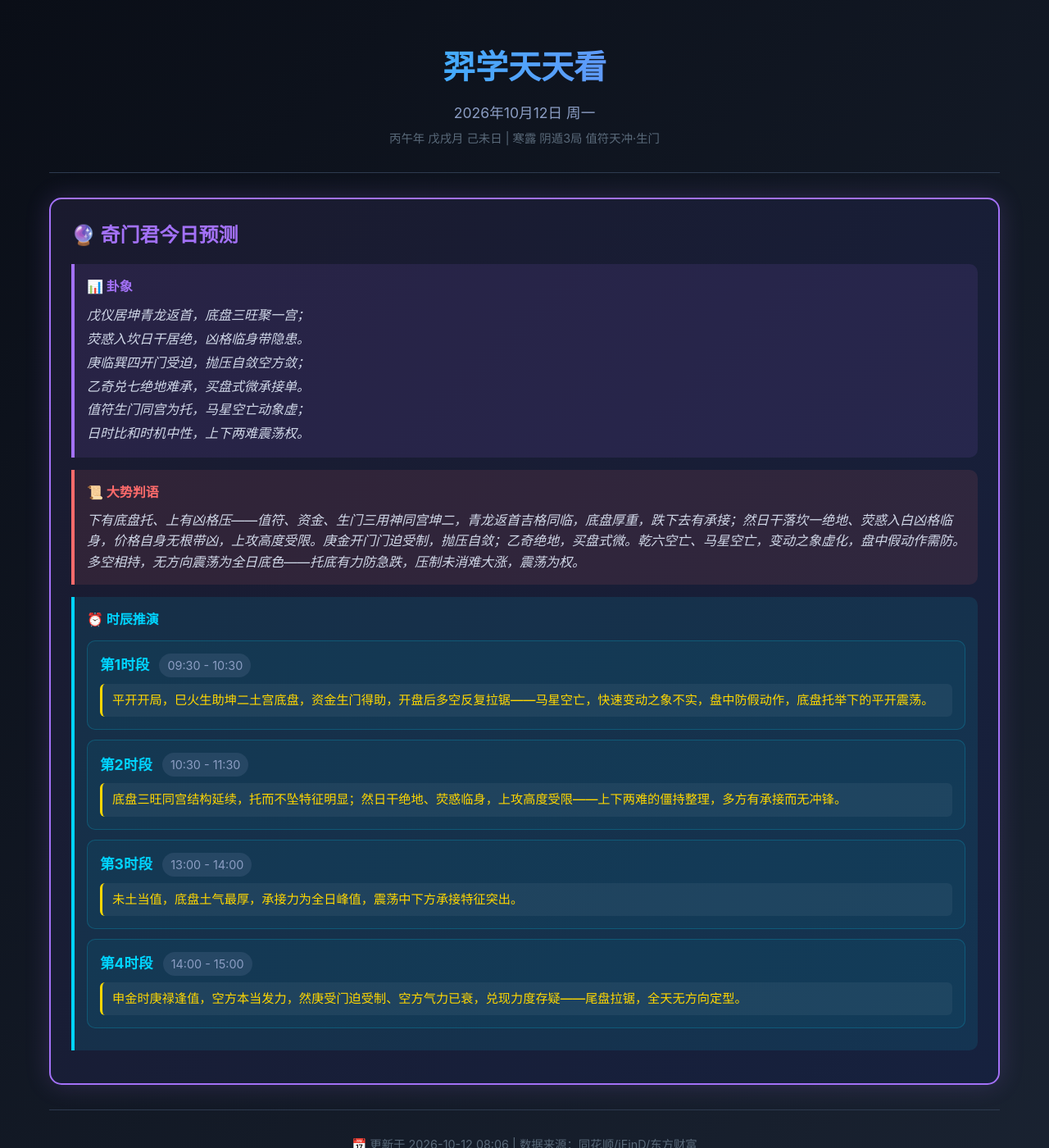
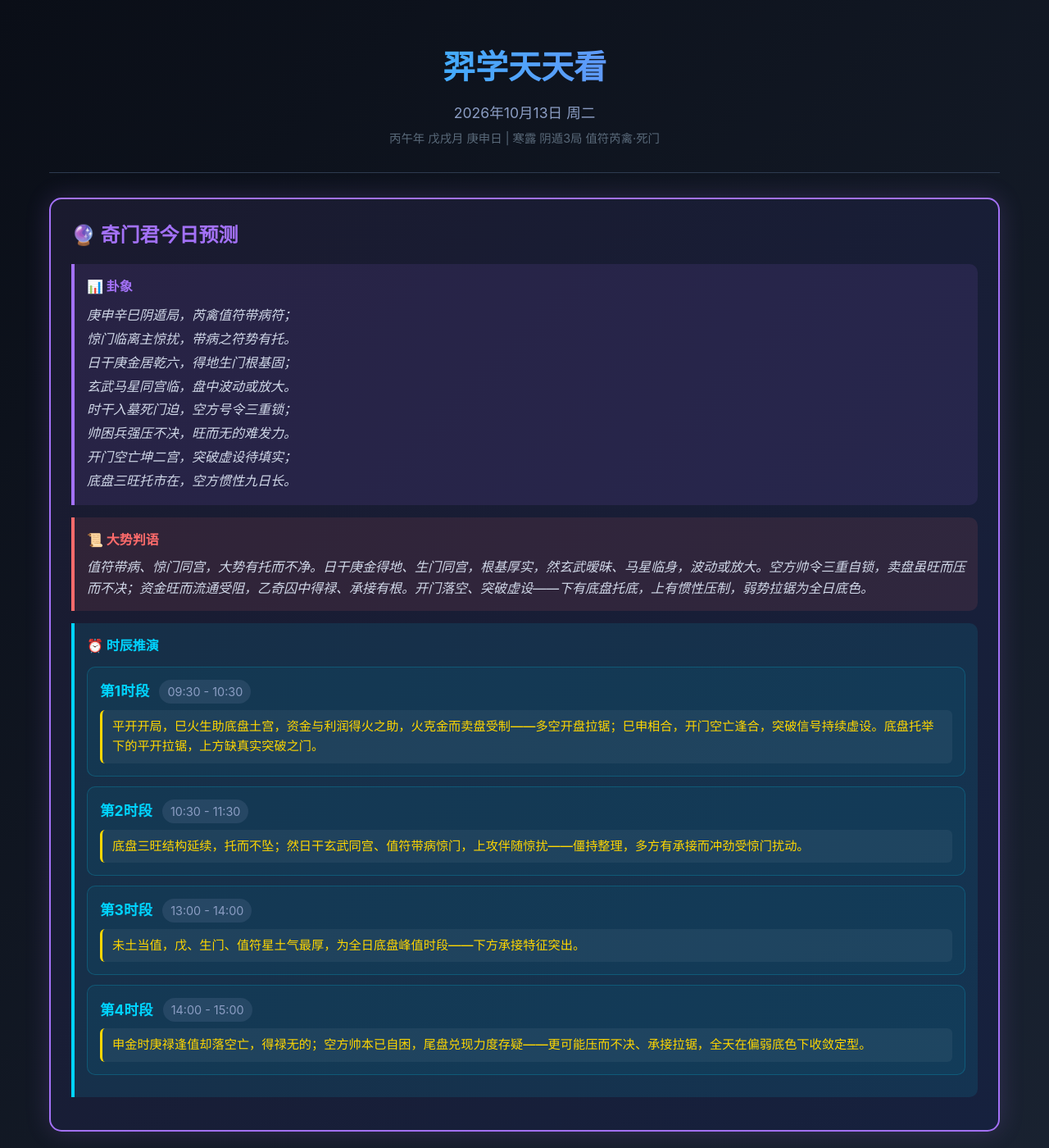
Before and after one commit to xiaoyi0319a/yixue-dashboard, a Jekyll site: the page index.html, which Jekyll copies as it is, in a window 1280 px wide and 1400 px high. Shown: the whole window at 82% size. Built offline with Jekyll 4.4.1, drawn with Linux system fonts in a browser that asks for light colours; comment, search, counter and statistics services are not loaded; some of the changed text lies outside the part shown.

Commit message:
daily update 2026-10-13：奇门预测更新（阴遁3局·略偏空·压而不决），方向整理暂停模式延续

```diff
--- a/index.html
+++ b/index.html
@@ -4,12 +4,12 @@
     <meta charset="UTF-8">
     <meta name="viewport" content="width=device-width, initial-scale=1.0">
     <meta http-equiv="Cache-Control" content="no-cache, no-store, must-revalidate">
-    <meta property="og:title" content="羿学天天看 | 2026-10-12">
-    <meta property="og:description" content="🔮 阴遁3局·无方向·震荡为权（底盘三旺聚一宫 vs 荧惑临身）| 📈📰 方向整理已暂停（09-27指令），数据截至09-24">
+    <meta property="og:title" content="羿学天天看 | 2026-10-13">
+    <meta property="og:description" content="🔮 阴遁3局·略偏空·压而不决（空方帅困兵强 vs 底盘三旺）| 📈📰 方向整理已暂停（09-27指令），数据截至09-24">
     <meta property="og:type" content="website">
     <meta property="og:url" content="https://xiaoyi0319a.github.io/yixue-dashboard/">
     <meta name="twitter:card" content="summary_large_image">
-    <title>羿学天天看 | 2026-10-12</title>
+    <title>羿学天天看 | 2026-10-13</title>
     <link rel="stylesheet" href="css/style.css">
     <script async src="https://busuanzi.ibruce.info/busuanzi/2.3/busuanzi.pure.mini.js"></script>
 </head>
@@ -17,18 +17,18 @@
     <div class="container">
         <div class="header">
             <h1>羿学天天看</h1>
-            <div class="date">2026年10月12日 周一</div>
-            <div class="ganzhi">丙午年 戊戌月 己未日 | 寒露 阴遁3局 值符天冲·生门</div>
+            <div class="date">2026年10月13日 周二</div>
+            <div class="ganzhi">丙午年 戊戌月 庚申日 | 寒露 阴遁3局 值符芮禽·死门</div>
         </div>
         <div class="qimen-section">
             <h2>🔮 奇门君今日预测</h2>
             <div class="qimen-hexagram">
                 <h4>📊 卦象</h4>
-                <p>戊仪居坤青龙返首，底盘三旺聚一宫；<br>荧惑入坎日干居绝，凶格临身带隐患。<br>庚临巽四开门受迫，抛压自敛空方敛；<br>乙奇兑七绝地难承，买盘式微承接单。<br>值符生门同宫为托，马星空亡动象虚；<br>日时比和时机中性，上下两难震荡权。</p>
+                <p>庚申辛巳阴遁局，芮禽值符带病符；<br>惊门临离主惊扰，带病之符势有托。<br>日干庚金居乾六，得地生门根基固；<br>玄武马星同宫临，盘中波动或放大。<br>时干入墓死门迫，空方号令三重锁；<br>帅困兵强压不决，旺而无的难发力。<br>开门空亡坤二宫，突破虚设待填实；<br>底盘三旺托市在，空方惯性九日长。</p>
             </div>
             <div class="qimen-verdict">
                 <h4>📜 大势判语</h4>
-                <p><i>下有底盘托、上有凶格压——值符、资金、生门三用神同宫坤二，青龙返首吉格同临，底盘厚重，跌下去有承接；然日干落坎一绝地、荧惑入白凶格临身，价格自身无根带凶，上攻高度受限。庚金开门门迫受制，抛压自敛；乙奇绝地，买盘式微。乾六空亡、马星空亡，变动之象虚化，盘中假动作需防。多空相持，无方向震荡为全日底色——托底有力防急跌，压制未消难大涨，震荡为权。</i></p>
+                <p><i>值符带病、惊门同宫，大势有托而不净。日干庚金得地、生门同宫，根基厚实，然玄武暧昧、马星临身，波动或放大。空方帅令三重自锁，卖盘虽旺而压而不决；资金旺而流通受阻，乙奇囚中得禄、承接有根。开门落空、突破虚设——下有底盘托底，上有惯性压制，弱势拉锯为全日底色。</i></p>
             </div>
             <div class="qimen-time">
                 <h4>⏰ 时辰推演</h4>
@@ -37,33 +37,33 @@
                         <span class="time-name">第1时段</span>
                         <span class="time-range">09:30 - 10:30</span>
                     </div>
-                    <div class="time-verdict neutral">平开开局，巳火生助坤二土宫底盘，资金生门得助，开盘后多空反复拉锯——马星空亡，快速变动之象不实，盘中防假动作，底盘托举下的平开震荡。</div>
+                    <div class="time-verdict neutral">平开开局，巳火生助底盘土宫，资金与利润得火之助，火克金而卖盘受制——多空开盘拉锯；巳申相合，开门空亡逢合，突破信号持续虚设。底盘托举下的平开拉锯，上方缺真实突破之门。</div>
                 </div>
                 <div class="time-slot">
                     <div class="time-header">
                         <span class="time-name">第2时段</span>
                         <span class="time-range">10:30 - 11:30</span>
                     </div>
-                    <div class="time-verdict neutral">底盘三旺同宫结构延续，托而不坠特征明显；然日干绝地、荧惑临身，上攻高度受限——上下两难的僵持整理，多方有承接而无冲锋。</div>
+                    <div class="time-verdict neutral">底盘三旺结构延续，托而不坠；然日干玄武同宫、值符带病惊门，上攻伴随惊扰——僵持整理，多方有承接而冲劲受惊门扰动。</div>
                 </div>
                 <div class="time-slot">
                     <div class="time-header">
                         <span class="time-name">第3时段</span>
                         <span class="time-range">13:00 - 14:00</span>
                     </div>
-                    <div class="time-verdict neutral">未土当值，底盘土气最厚，承接力为全日峰值，震荡中下方承接特征突出。</div>
+                    <div class="time-verdict neutral">未土当值，戊、生门、值符星土气最厚，为全日底盘峰值时段——下方承接特征突出。</div>
                 </div>
                 <div class="time-slot">
                     <div class="time-header">
                         <span class="time-name">第4时段</span>
                         <span class="time-range">14:00 - 15:00</span>
                     </div>
-                    <div class="time-verdict neutral">申金时庚禄逢值，空方本当发力，然庚受门迫受制、空方气力已衰，兑现力度存疑——尾盘拉锯，全天无方向定型。</div>
+                    <div class="time-verdict neutral">申金时庚禄逢值却落空亡，得禄无的；空方帅本已自困，尾盘兑现力度存疑——更可能压而不决、承接拉锯，全天在偏弱底色下收敛定型。</div>
                 </div>
             </div>
         </div>
         <div class="footer">
-            <p>📅 更新于 2026-10-12 08:06 | 数据来源：同花顺/iFinD/东方财富</p>
+            <p>📅 更新于 2026-10-13 08:04 | 数据来源：同花顺/iFinD/东方财富</p>
             <p>⚠️ 本页面仅为信息整理，不构成投资建议。股市有风险，投资需谨慎。</p>
             <p>🔮 奇门预测基于传统术数，仅供娱乐参考，请勿作为交易依据。</p>
             <p>📊 访问统计：<span id="busuanzi_container_site_pv">本站总访问量 <span id="busuanzi_value_site_pv"></span> 次</span> | <span id="busuanzi_container_site_uv">访客数 <span id="busuanzi_value_site_uv"></span> 人</span></p>
```
